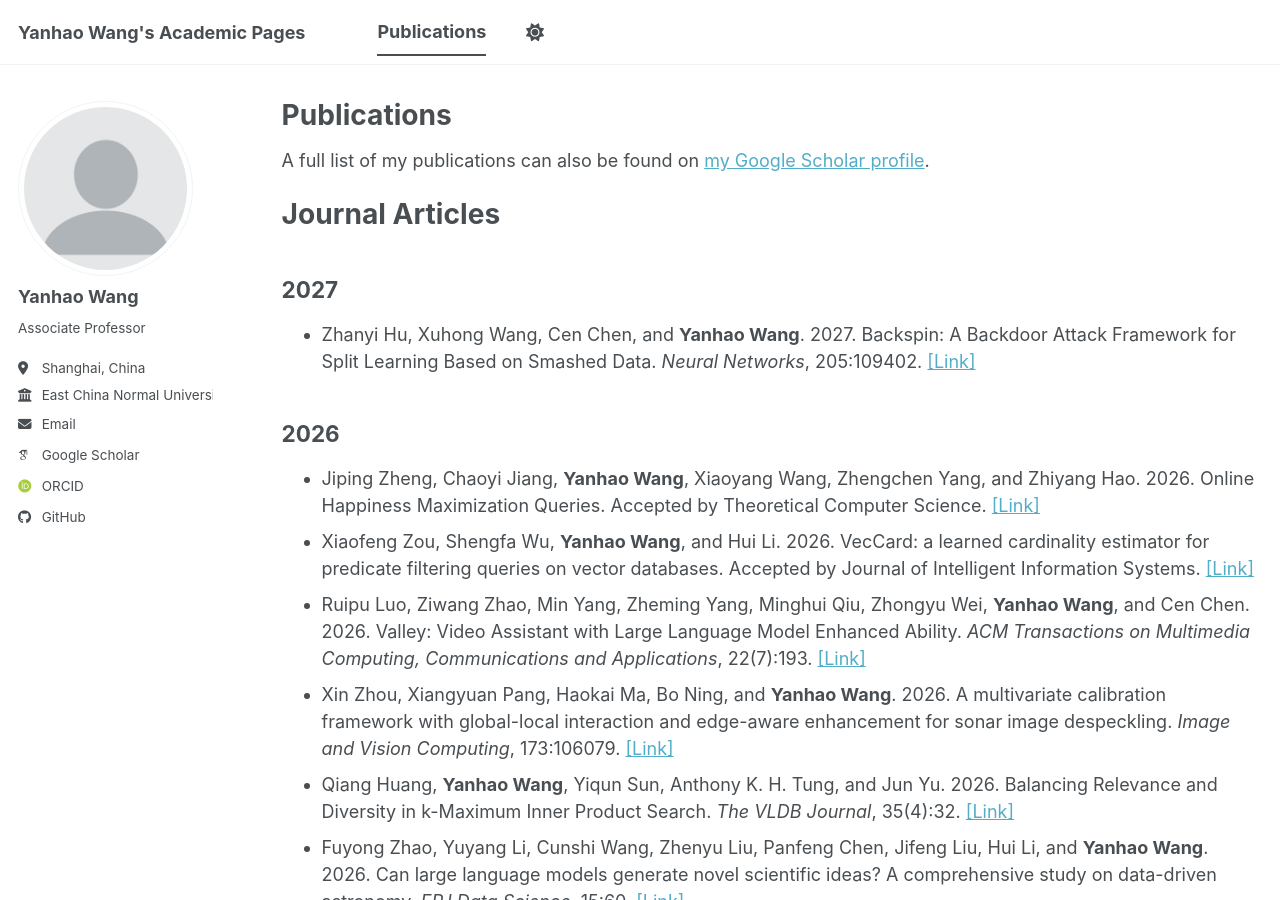
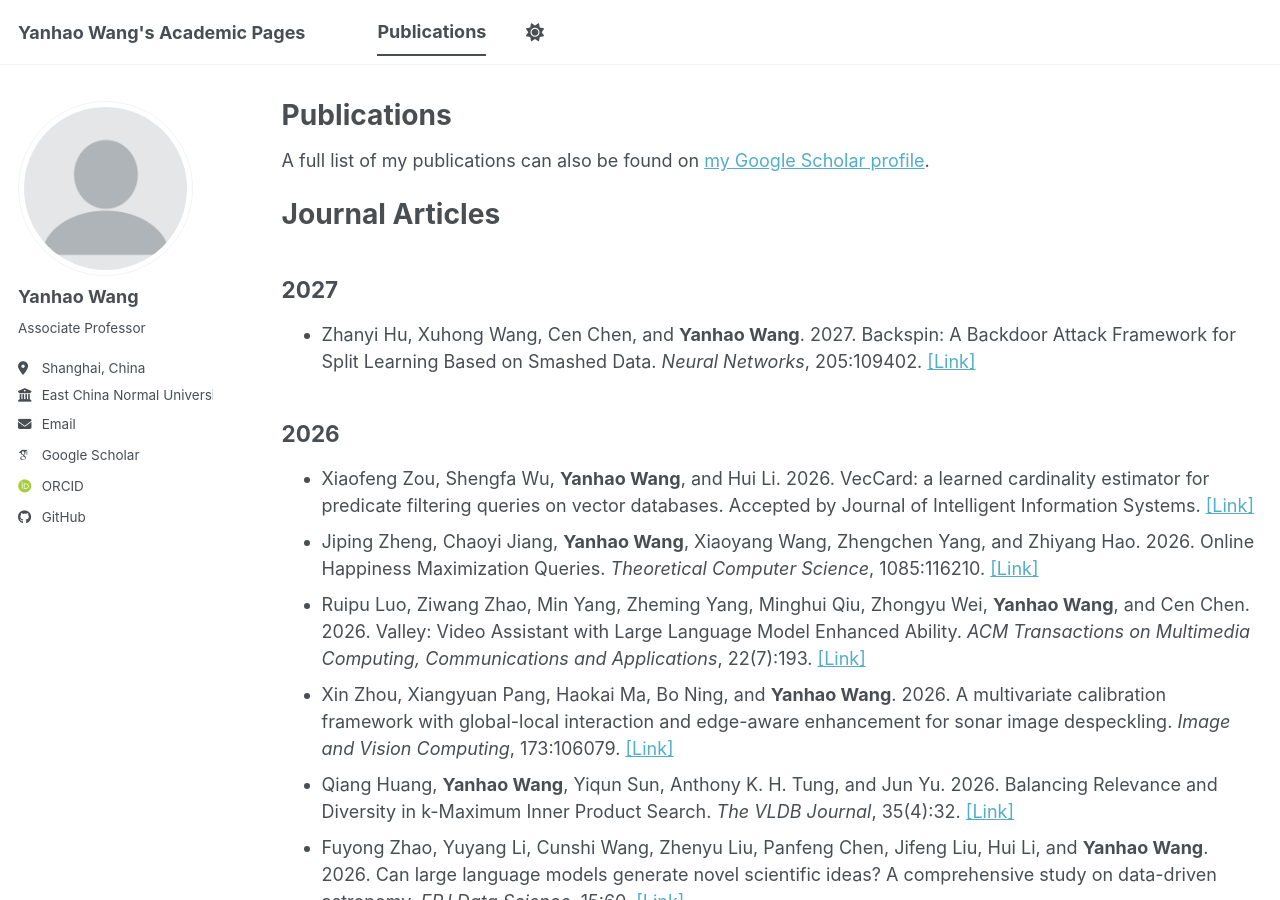
Before and after one commit to yhwang1990/yhwang1990.github.io, a Jekyll site: the page built from _pages/publications.md, in a window 1280 px wide and 900 px high. Built offline with Jekyll 4.4.1, drawn with Linux system fonts in a browser that asks for light colours; some web fonts are replaced; a script bundle is joined from its source files by our own code; library files that are not in the unit come from our copies.

Commit message:
Update publications.md

```diff
--- a/_pages/publications.md
+++ b/_pages/publications.md
@@ -12,8 +12,8 @@
 - Zhanyi Hu, Xuhong Wang, Cen Chen, and **Yanhao Wang**. 2027. Backspin: A Backdoor Attack Framework for Split Learning Based on Smashed Data. *Neural Networks*, 205:109402. [[Link]](https://doi.org/10.1016/j.neunet.2026.109402)
 
 ## 2026
-- Jiping Zheng, Chaoyi Jiang, **Yanhao Wang**, Xiaoyang Wang, Zhengchen Yang, and Zhiyang Hao. 2026. Online Happiness Maximization Queries. Accepted by Theoretical Computer Science. [[Link]](https://doi.org/10.1016/j.tcs.2026.116210)
 - Xiaofeng Zou, Shengfa Wu, **Yanhao Wang**, and Hui Li. 2026. VecCard: a learned cardinality estimator for predicate filtering queries on vector databases. Accepted by Journal of Intelligent Information Systems. [[Link]](https://doi.org/10.1007/s10844-026-01064-5)
+- Jiping Zheng, Chaoyi Jiang, **Yanhao Wang**, Xiaoyang Wang, Zhengchen Yang, and Zhiyang Hao. 2026. Online Happiness Maximization Queries. *Theoretical Computer Science*, 1085:116210. [[Link]](https://doi.org/10.1016/j.tcs.2026.116210)
 - Ruipu Luo, Ziwang Zhao, Min Yang, Zheming Yang, Minghui Qiu, Zhongyu Wei, **Yanhao Wang**, and Cen Chen. 2026. Valley: Video Assistant with Large Language Model Enhanced Ability. *ACM Transactions on Multimedia Computing, Communications and Applications*, 22(7):193. [[Link]](https://doi.org/10.1145/3796716)
 - Xin Zhou, Xiangyuan Pang, Haokai Ma, Bo Ning, and **Yanhao Wang**. 2026. A multivariate calibration framework with global-local interaction and edge-aware enhancement for sonar image despeckling. *Image and Vision Computing*, 173:106079. [[Link]](https://doi.org/10.1016/j.imavis.2026.106079)
 - Qiang Huang, **Yanhao Wang**, Yiqun Sun, Anthony K. H. Tung, and Jun Yu. 2026. Balancing Relevance and Diversity in k-Maximum Inner Product Search. *The VLDB Journal*, 35(4):32. [[Link]](https://doi.org/10.1007/s00778-026-00982-8)
```
